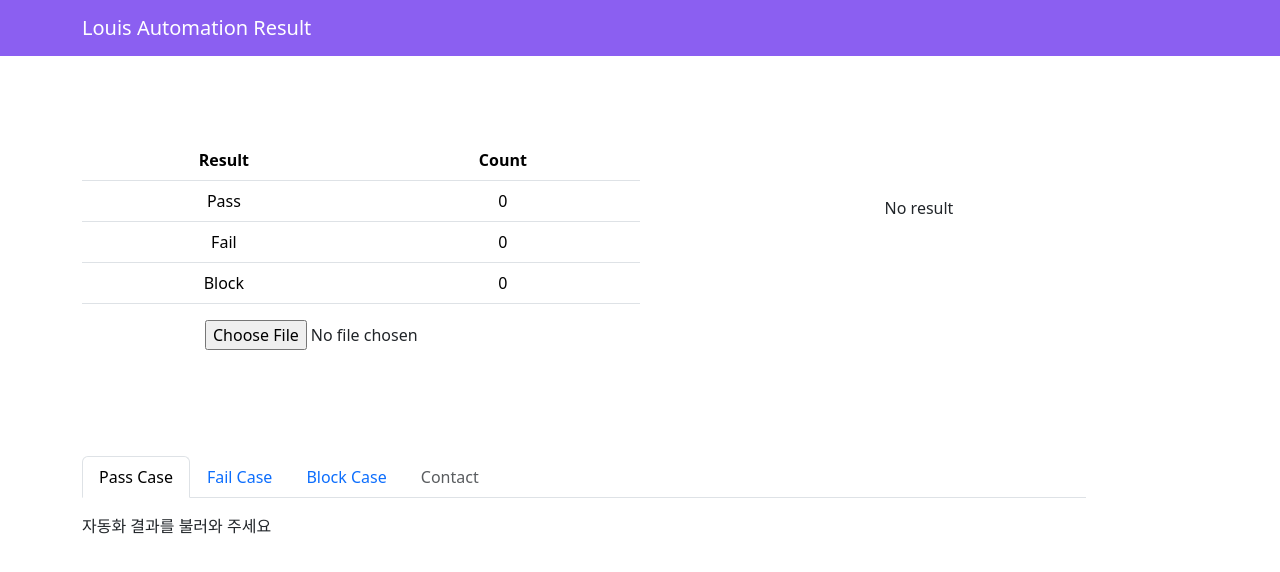
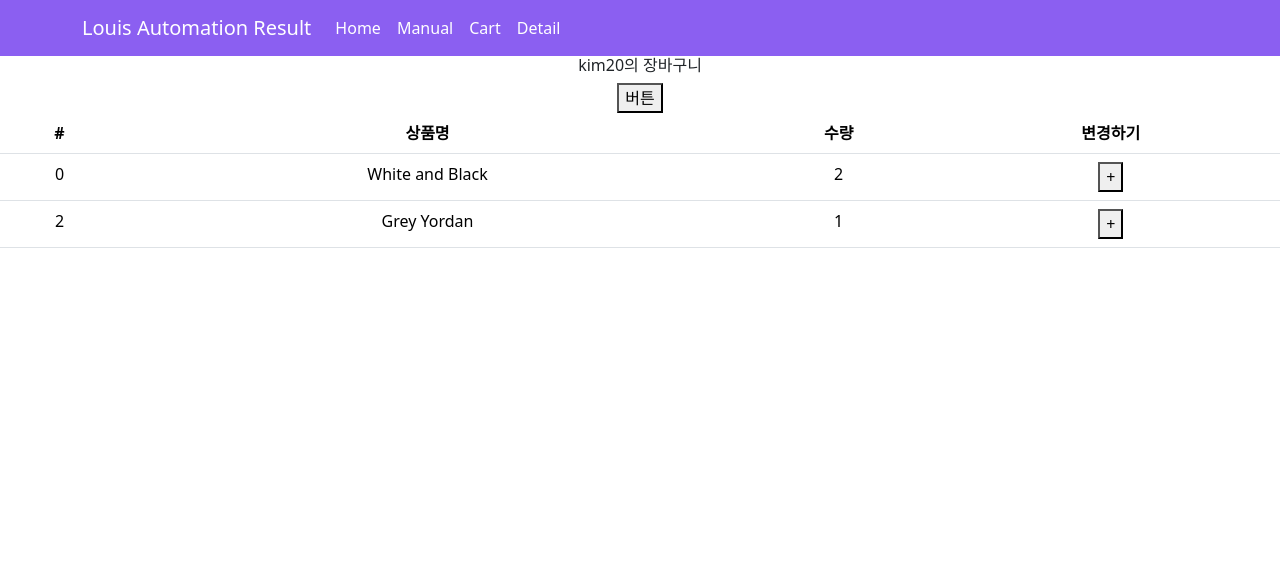
Before and after one commit to DoJunP/seolTab3.0, a React (Create React App) app in the folder result/: page /cart in a window 1280 px wide. Shown: the top 572 px of the page. Built offline with nearby package versions, Linux system fonts and the light colour scheme.

Commit message:
before structing

```diff
--- a/result/package.json
+++ b/result/package.json
@@ -4,6 +4,7 @@
   "private": true,
   "dependencies": {
     "@nivo/pie": "^0.85.1",
+    "@reduxjs/toolkit": "^1.8.1",
     "@testing-library/jest-dom": "^5.17.0",
     "@testing-library/react": "^13.4.0",
     "@testing-library/user-event": "^13.5.0",
@@ -14,6 +15,8 @@
     "react-bootstrap": "^2.10.2",
     "react-chartjs-2": "^5.2.0",
     "react-dom": "^18.2.0",
+    "react-redux": "^8.1.3",
+    "react-router-dom": "^6.22.3",
     "react-scripts": "5.0.1",
     "web-vitals": "^2.1.4"
   },
--- a/result/src/App.js
+++ b/result/src/App.js
@@ -2,17 +2,51 @@ import './App.css';
 import { useState } from 'react';
 import FileLoader from './reporting';
 import 'bootstrap/dist/css/bootstrap.min.css';
-import { Navbar, Container } from 'react-bootstrap';
+import { Navbar, Container, Nav } from 'react-bootstrap';
+import { Routes, Route, Link, useNavigate, Outlet } from 'react-router-dom';
+import { Cart } from './Cart.js';
+import { addItem } from './store.js';
+import { useSelector, useDispatch } from 'react-redux';
 function App() {
+  let dispatch = useDispatch();
   return (
     <div className="App">
-      <Nav />
-      <FileLoader />
+      <TopNav />
+
+      <Routes>
+        <Route
+          path="/"
+          element={
+            <div>
+              <FileLoader />
+            </div>
+          }
+        ></Route>
+        <Route path="/manual" element={<div>메뉴얼 페이지</div>}></Route>
+        <Route path="/cart" element={<Cart />}></Route>
+        <Route
+          path="/detail"
+          element={
+            <div>
+              디테일 페이지 입니다
+              <button
+                onClick={() => {
+                  dispatch(addItem({ id: 1, name: 'Red Knit', count: 1 }));
+                }}
+              >
+                추가하기
+              </button>
+            </div>
+          }
+        ></Route>
+        <Route path="*" element={<div>없는페이지입니다</div>}></Route>
+      </Routes>
     </div>
   );
 }
 
-function Nav() {
+function TopNav() {
+  let navigate = useNavigate();
   return (
     <Navbar
       style={{
@@ -20,9 +54,43 @@ function Nav() {
       }}
     >
       <Container>
-        <Navbar.Brand style={{ color: 'white' }}>
+        <Navbar.Brand
+          style={{ color: 'white' }}
+          onClick={() => {
+            navigate('/');
+          }}
+        >
           Louis Automation Result
         </Navbar.Brand>
+        <Nav className="me-auto">
+          <Nav.Link href="/" style={{ color: 'white' }}>
+            Home
+          </Nav.Link>
+          <Nav.Link
+            onClick={() => {
+              navigate('/manual');
+            }}
+            style={{ color: 'white' }}
+          >
+            Manual
+          </Nav.Link>
+          <Nav.Link
+            onClick={() => {
+              navigate('/cart');
+            }}
+            style={{ color: 'white' }}
+          >
+            Cart
+          </Nav.Link>
+          <Nav.Link
+            onClick={() => {
+              navigate('/detail');
+            }}
+            style={{ color: 'white' }}
+          >
+            Detail
+          </Nav.Link>
+        </Nav>
       </Container>
     </Navbar>
   );
--- /dev/null
+++ b/result/src/Cart.js
@@ -0,0 +1,59 @@
+import { Table } from 'react-bootstrap';
+import { useSelector, useDispatch } from 'react-redux';
+import { changeName, increase } from './store/userSlice.js';
+import { addCount } from './store.js';
+
+function Cart() {
+  let state = useSelector((state) => {
+    return state;
+  });
+
+  let dispatch = useDispatch();
+
+  return (
+    <>
+      <h6>
+        {state.user.name}
+        {state.user.age}의 장바구니
+      </h6>
+      <button
+        onClick={() => {
+          dispatch(increase(100));
+        }}
+      >
+        버튼
+      </button>
+      <Table>
+        <thead>
+          <tr>
+            <th>#</th>
+            <th>상품명</th>
+            <th>수량</th>
+            <th>변경하기</th>
+          </tr>
+        </thead>
+        <tbody>
+          {state.cart.map((a, i) => {
+            return (
+              <tr>
+                <td>{state.cart[i].id}</td>
+                <td>{state.cart[i].name}</td>
+                <td>{state.cart[i].count}</td>
+                <td>
+                  <button
+                    onClick={() => {
+                      dispatch(addCount(state.cart[i].id));
+                    }}
+                  >
+                    +
+                  </button>
+                </td>
+              </tr>
+            );
+          })}
+        </tbody>
+      </Table>
+    </>
+  );
+}
+export { Cart };
--- a/result/src/index.js
+++ b/result/src/index.js
@@ -3,12 +3,19 @@ import ReactDOM from 'react-dom/client';
 import './index.css';
 import App from './App';
 import reportWebVitals from './reportWebVitals';
+import { BrowserRouter } from 'react-router-dom';
+import { Provider } from 'react-redux';
+import store from './store.js';
 
 const root = ReactDOM.createRoot(document.getElementById('root'));
 root.render(
   <React.StrictMode>
-    <App />
-  </React.StrictMode>
+    <Provider store={store}>
+      <BrowserRouter>
+        <App />
+      </BrowserRouter>
+    </Provider>
+  </React.StrictMode>,
 );
 
 // If you want to start measuring performance in your app, pass a function
--- /dev/null
+++ b/result/src/store.js
@@ -0,0 +1,39 @@
+import { configureStore, createSlice } from '@reduxjs/toolkit';
+import { user } from './store/userSlice.js';
+
+let cart = createSlice({
+  name: 'cart',
+  initialState: [
+    { id: 0, name: 'White and Black', count: 2 },
+    { id: 2, name: 'Grey Yordan', count: 1 },
+  ],
+  reducers: {
+    addCount(state, action) {
+      let 번호 = state.findIndex((a) => {
+        return a.id == action.payload;
+      });
+      state[번호].count++;
+    },
+    addItem(state, action) {
+      let newItem = action.payload;
+      let checkItem = state.find((a) => {
+        return a.name == newItem.name;
+      });
+      console.log(checkItem);
+      if (checkItem) {
+        alert('이미 추가한 아이템입니다');
+      } else {
+        state.push(action.payload);
+      }
+    },
+  },
+});
+
+export let { addCount, addItem } = cart.actions;
+
+export default configureStore({
+  reducer: {
+    cart: cart.reducer,
+    user: user.reducer,
+  },
+});
--- /dev/null
+++ b/result/src/store/userSlice.js
@@ -0,0 +1,19 @@
+import { createSlice } from '@reduxjs/toolkit';
+
+let user = createSlice({
+  name: 'user',
+  initialState: { name: 'kim', age: 20 },
+  reducers: {
+    changeName(state) {
+      // state 파라미터는 기존 값임 'kim'
+      state.name = 'park';
+    },
+    increase(state, action) {
+      // state 변경함수에 파라미터 뚫는 법
+      state.age += action.payload;
+    },
+  },
+});
+
+export let { changeName, increase } = user.actions; // 함수 export 해줘야 사용 가능함
+export { user };
```
Also changed, not shown: 1 other file (tests, documents, lock files or other folders).
